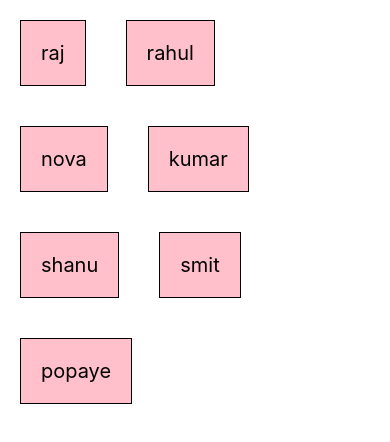
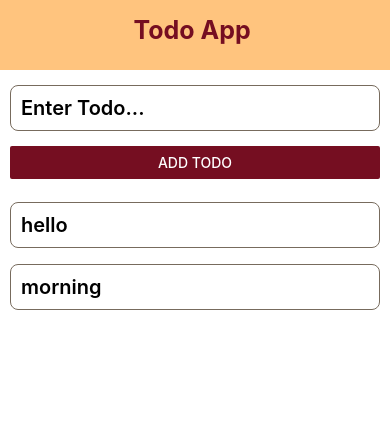
Before and after one commit to kunal8987/learning-native, a React Native app: screen / in a window 390 px wide. Shown: the top 442 px of the page. Built offline with nearby package versions, Linux system fonts and the light colour scheme.

Commit message:
TODO APP

```diff
--- a/App.js
+++ b/App.js
@@ -4,6 +4,7 @@ import Day3 from "./component/Day3";
 import Day4 from "./component/Day4";
 import Day5 from "./component/Day5";
 import Day6 from "./component/Day6";
+import Todo from "./todo/Todo";
 
 export default function App() {
   return (
@@ -13,7 +14,8 @@ export default function App() {
       {/* <Day3/> */}
       {/* <Day4 /> */}
       {/* <Day5 /> */}
-      <Day6 />
+      {/* <Day6 /> */}
+      <Todo/>
     </>
   );
 }
--- /dev/null
+++ b/todo/Todo.jsx
@@ -0,0 +1,72 @@
+import React, { useState } from "react";
+import {
+  Alert,
+  FlatList,
+  Keyboard,
+  StyleSheet,
+  TouchableWithoutFeedback,
+  View,
+} from "react-native";
+import TodoHeader from "./TodoHeader";
+import TodoContain from "./TodoContain";
+import TodoList from "./TodoList";
+
+const Todo = () => {
+  const [todo, setTodo] = useState([
+    { text: "hello", key: 1 },
+    { text: "morning", key: 2 },
+  ]);
+
+  const handleClick = (text) => {
+    if (text.length > 3) {
+      setTodo((prevTodo) => {
+        return [{ text: text, key: Math.random() }, ...prevTodo];
+      });
+    } else {
+      Alert.alert("OOPS!", "Todo Must Have A More Than 3 Characters!", [
+        { text: "understood", onPress: () => console.log("Alert Cleared") },
+      ]);
+    }
+  };
+  const handlePress = (key) => {
+    setTodo((prev) => {
+      return prev.filter((todo) => todo.key != key);
+    });
+  };
+  return (
+    <TouchableWithoutFeedback onPress={() => Keyboard.dismiss()}>
+      <View style={styles.container}>
+        {/* header */}
+        <TodoHeader />
+        <View style={styles.header}>
+          {/* input box */}
+          <TodoContain handleClick={handleClick} />
+          <View style={styles.list}>
+            {/* list */}
+            <FlatList
+              data={todo}
+              renderItem={({ item }) => (
+                <TodoList item={item} handlePress={handlePress} />
+              )}
+            />
+          </View>
+        </View>
+      </View>
+    </TouchableWithoutFeedback>
+  );
+};
+
+export default Todo;
+
+const styles = StyleSheet.create({
+  container: {
+    flex: 1,
+    backgroundColor: "white",
+  },
+  header: {
+    flex: 1,
+  },
+  list: {
+    flex: 1,
+  },
+});
--- /dev/null
+++ b/todo/TodoContain.jsx
@@ -0,0 +1,39 @@
+import React, { useState } from "react";
+import { Button, StyleSheet, TextInput, View } from "react-native";
+
+const TodoContain = ({handleClick}) => {
+  const [text, setText] = useState("");
+  return (
+    <View style={styles.inputArea}>
+      <TextInput
+        style={styles.input}
+        onChangeText={(val) => setText(val)}
+        placeholder="Enter Todo..."
+      />
+
+      <Button
+        title="Add Todo"
+        onPress={() => handleClick(text)}
+        color={"#750E21"}
+      />
+    </View>
+  );
+};
+
+export default TodoContain;
+
+const styles = StyleSheet.create({
+  input: {
+    borderWidth: 1,
+    borderColor: "#776B5D",
+    fontSize: 20,
+    fontWeight: "600",
+    padding: 10,
+    borderRadius: 8,
+    marginBottom: 15,
+  },
+  inputArea: {
+    marginVertical: 15,
+    marginHorizontal: 10,
+  },
+});
--- /dev/null
+++ b/todo/TodoHeader.jsx
@@ -0,0 +1,26 @@
+import React from "react";
+import { StyleSheet, Text, View } from "react-native";
+
+const TodoHeader = () => {
+  return (
+    <View style={styles.header}>
+      <Text style={styles.title}>Todo App </Text>
+    </View>
+  );
+};
+
+export default TodoHeader;
+
+const styles = StyleSheet.create({
+  header: {
+    height: 70,
+    backgroundColor: "#FFC47E",
+  },
+  title: {
+    fontSize: 25,
+    fontWeight: "bold",
+    textAlign: "center",
+    paddingVertical: 15,
+    color: "#750E21",
+  },
+});
--- /dev/null
+++ b/todo/TodoList.jsx
@@ -0,0 +1,29 @@
+import React from "react";
+import { StyleSheet, Text, TouchableOpacity, View } from "react-native";
+
+const TodoList = ({ item, handlePress }) => {
+  return (
+    <View style={styles.listContainer}>
+      <TouchableOpacity onPress={() => handlePress(item.key)}>
+        <Text style={styles.list}>{item.text}</Text>
+      </TouchableOpacity>
+    </View>
+  );
+};
+
+export default TodoList;
+
+const styles = StyleSheet.create({
+  list: {
+    borderWidth: 1,
+    borderColor: "#776B5D",
+    fontSize: 20,
+    fontWeight: "600",
+    padding: 10,
+    borderRadius: 8,
+  },
+  listContainer: {
+    marginHorizontal: 10,
+    marginVertical: 8,
+  },
+});
```
